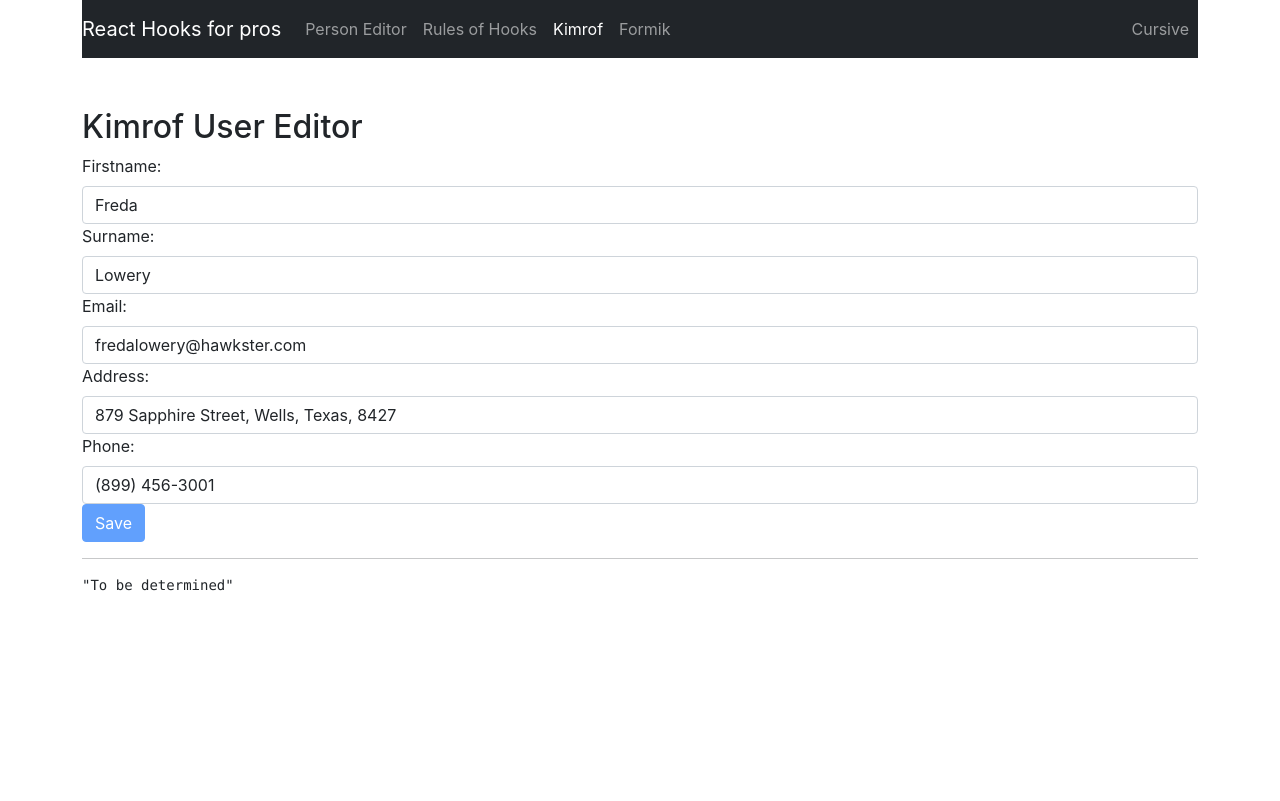
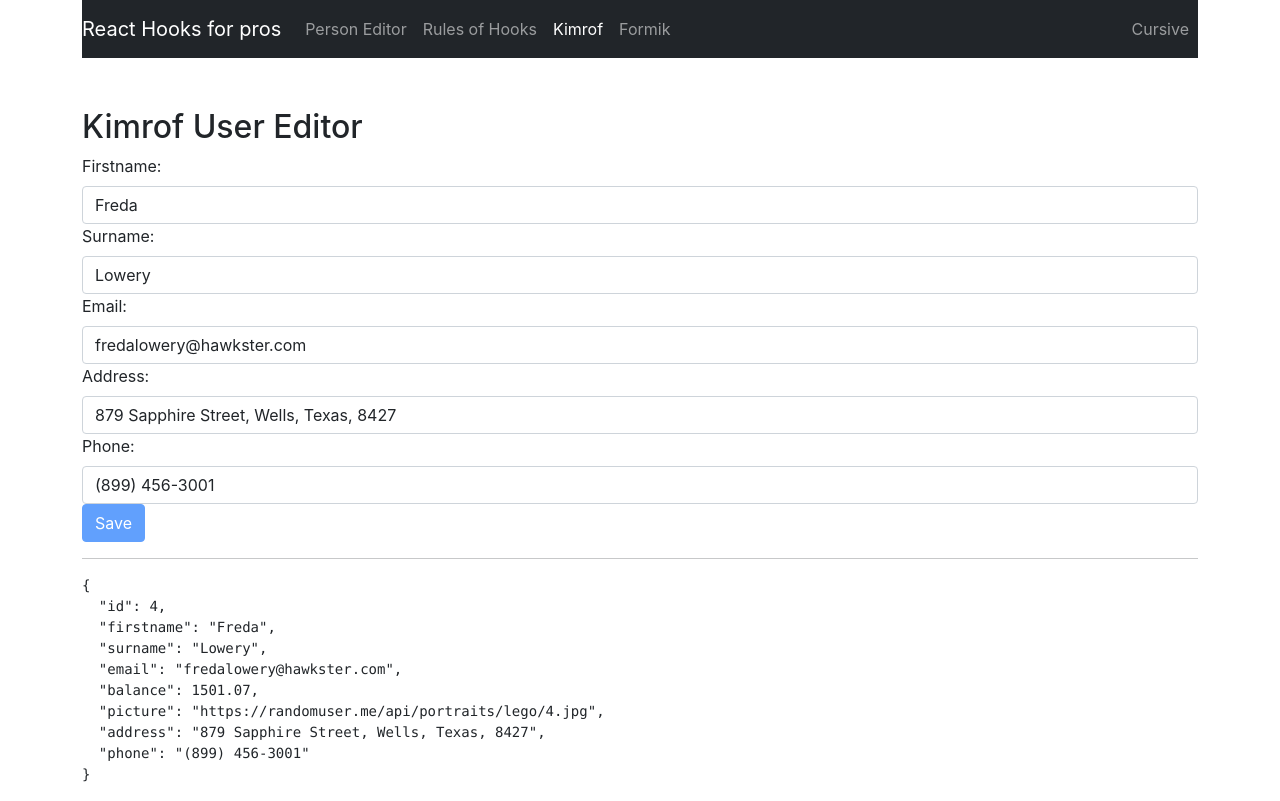
Before and after one commit to mauricedb/react-hooks-tips-only-the-pros-know-course-complete, a React (Vite) app: page /kimrof-user-editor in a window 1280 px wide. Built offline with nearby package versions, Linux system fonts and the light colour scheme.

Commit message:
Form submition

```diff
--- a/src/kimrof-user-editor/KimrofUserEditor.tsx
+++ b/src/kimrof-user-editor/KimrofUserEditor.tsx
@@ -9,7 +9,10 @@ import { Kimrof } from "./kimrof"
 
 export function KimrofUserEditor(): ReactElement {
   return (
-    <Kimrof initialValues={initialPerson as IndexedPerson}>
+    <Kimrof
+      initialValues={initialPerson as IndexedPerson}
+      onSubmit={(person) => alert(JSON.stringify(person, null, 2))}
+    >
       <UserEditor />
     </Kimrof>
   )
--- a/src/kimrof-user-editor/UserEditor.tsx
+++ b/src/kimrof-user-editor/UserEditor.tsx
@@ -1,12 +1,15 @@
 import React, { ReactElement } from "react"
-import { KimrofLabeledField } from "./kimrof"
+import { KimrofLabeledField, useKimrof, useKimrofForm } from "./kimrof"
 
 export function UserEditor(): ReactElement {
-  const values = "To be determined"
-  const isDirty = false
+  const formProps = useKimrofForm()
+  const {
+    values,
+    metadata: { isDirty },
+  } = useKimrof()
 
   return (
-    <form className="person-editor">
+    <form className="person-editor" {...formProps}>
       <h2>Kimrof User Editor</h2>
       <KimrofLabeledField label="Firstname:" name="firstname" />
       <KimrofLabeledField label="Surname:" name="surname" />
--- a/src/kimrof-user-editor/kimrof/Kimrof.tsx
+++ b/src/kimrof-user-editor/kimrof/Kimrof.tsx
@@ -9,13 +9,15 @@ import { kimrofReducer } from "./kimrofReducer"
 interface Props<TData> {
   children: ReactNode
   initialValues: TData
+  onSubmit: (values: TData) => void
 }
 
 export function Kimrof<TData extends KimrofObject>({
   children,
   initialValues,
+  onSubmit,
 }: Props<TData>): ReactElement {
-  const [{ values }, dispatch] = useReducer(kimrofReducer, {
+  const [{ values, metadata }, dispatch] = useReducer(kimrofReducer, {
     values: initialValues,
     metadata: { isDirty: false, isValid: true },
   })
@@ -23,11 +25,13 @@ export function Kimrof<TData extends KimrofObject>({
   const context: KimrofContext = useMemo(
     () => ({
       values,
+      metadata,
+      submitForm: () => onSubmit(values as TData),
       setFieldValue: (name: string, value: KimrofProperty) => {
         dispatch({ type: "set-property", payload: { name, value } })
       },
     }),
-    [values]
+    [values, metadata, onSubmit]
   )
 
   return (
--- a/src/kimrof-user-editor/kimrof/KimrofContext.ts
+++ b/src/kimrof-user-editor/kimrof/KimrofContext.ts
@@ -1,13 +1,18 @@
 import React, { createContext } from "react"
 
 import { KimrofObject, KimrofProperty } from "./Types"
+import { Metadata } from "./kimrofReducer"
 
 export interface KimrofContext {
   values: KimrofObject
+  metadata: Metadata
+  submitForm: () => void
   setFieldValue: (name: string, value: KimrofProperty) => void
 }
 
 export const kimrofContext = createContext<KimrofContext>({
   values: {},
+  metadata: { isDirty: false, isValid: true },
+  submitForm: () => void null,
   setFieldValue: () => void null,
 })
--- a/src/kimrof-user-editor/kimrof/useKimrof.ts
+++ b/src/kimrof-user-editor/kimrof/useKimrof.ts
@@ -1,3 +1,8 @@
-import React from "react"
+import { useContext } from "react"
+import { kimrofContext } from "./KimrofContext"
 
-import { KimrofObject } from "./Types"
+export function useKimrof() {
+  const { values, metadata } = useContext(kimrofContext)
+
+  return { values, metadata } as const
+}
--- a/src/kimrof-user-editor/kimrof/useKimrofForm.ts
+++ b/src/kimrof-user-editor/kimrof/useKimrofForm.ts
@@ -1 +1,19 @@
-import React from "react"
+import { useCallback, useContext } from "react"
+
+import { kimrofContext } from "./KimrofContext"
+
+export function useKimrofForm() {
+  const { submitForm } = useContext(kimrofContext)
+
+  const onSubmit = useCallback(
+    (e: React.FormEvent) => {
+      e.preventDefault()
+      submitForm()
+    },
+    [submitForm]
+  )
+
+  return {
+    onSubmit,
+  } as const
+}
```
